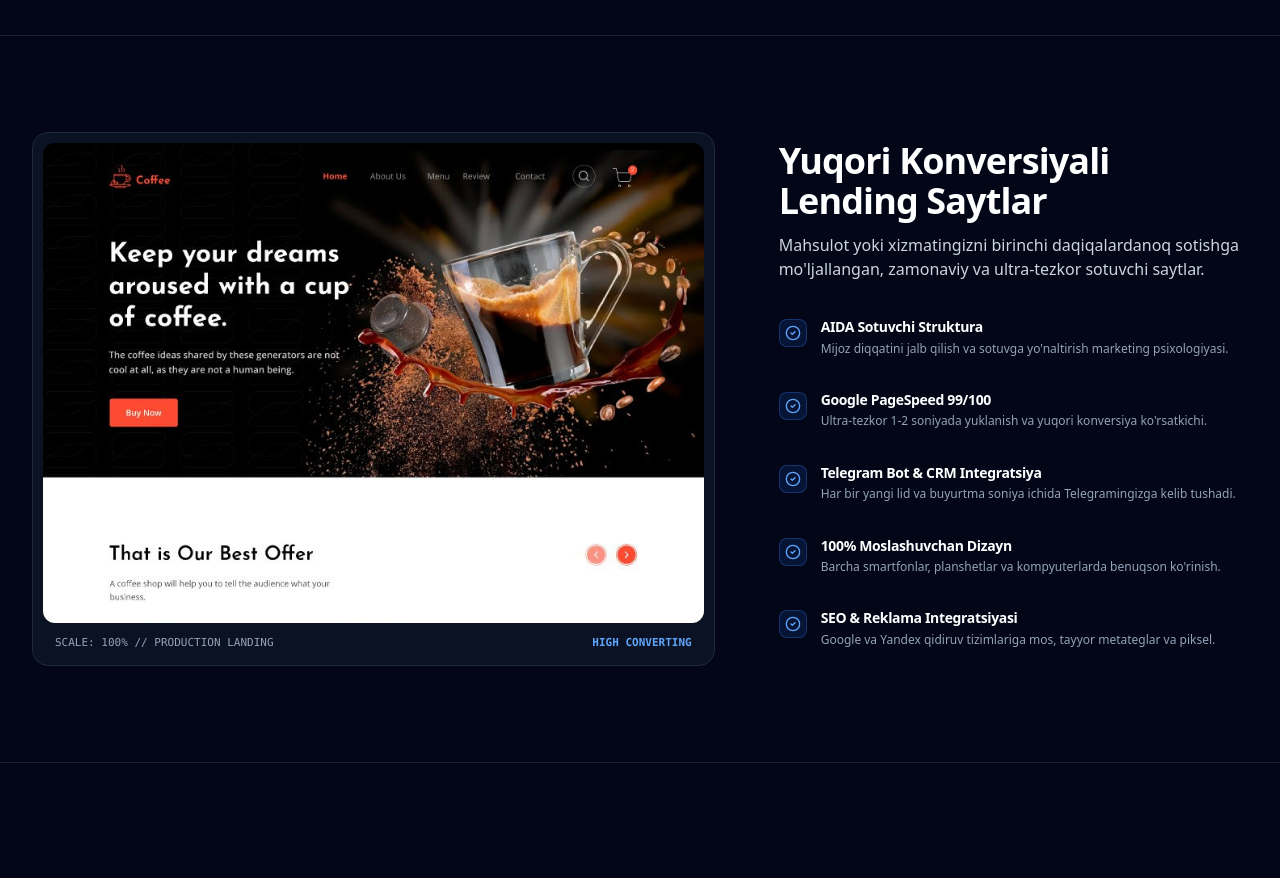
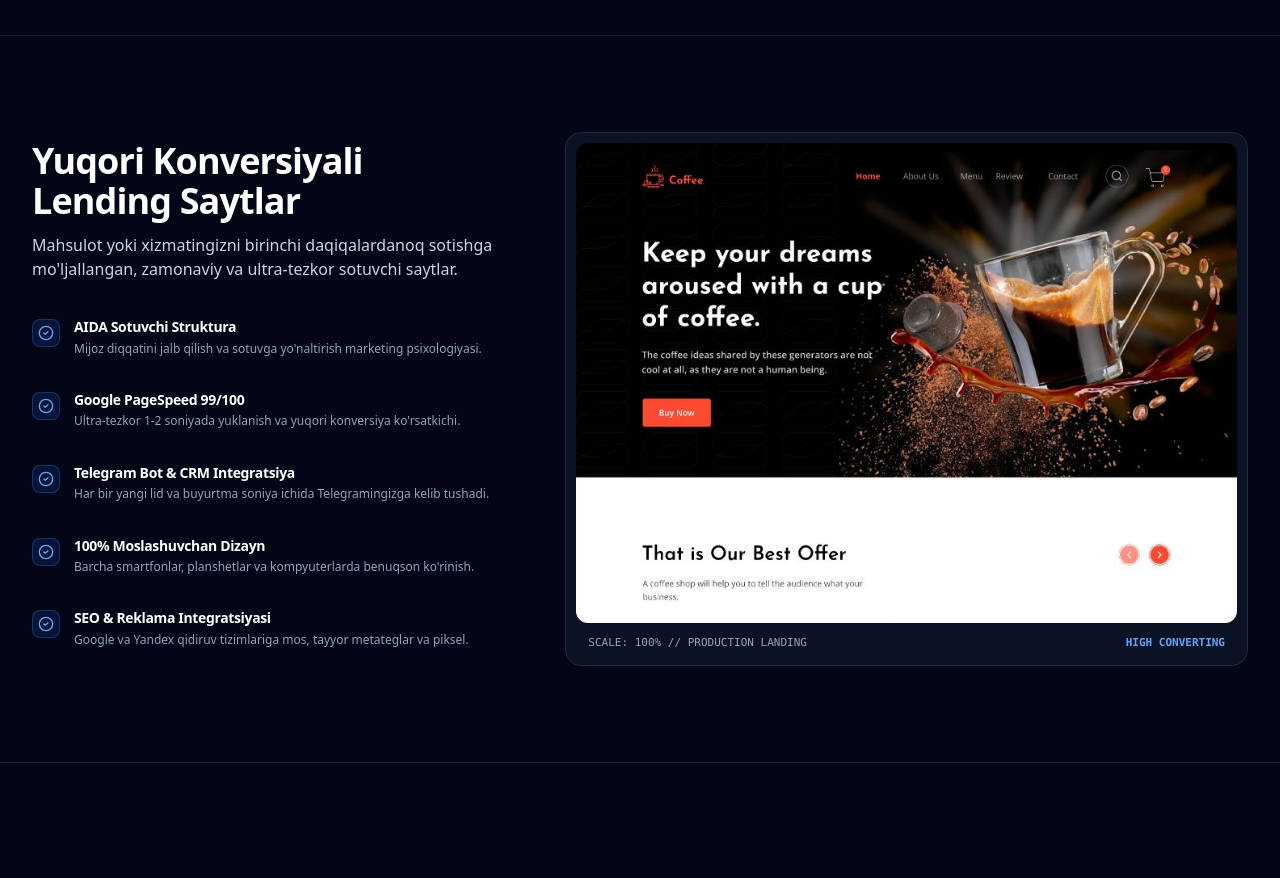
Before and after one commit to humoyun1773/IT-xizmatlari, a Next.js app in the folder frontend/: page / in a window 1280 px wide. Shown: the part 2180-3058 px from the top of the page. Built offline with nearby package versions, Linux system fonts and the light colour scheme.

Commit message:
feat(ui): swap Section 3 (Landing Pages) layout so text is on the left and image is on the right

```diff
--- a/frontend/src/app/page.tsx
+++ b/frontend/src/app/page.tsx
@@ -247,29 +247,8 @@
         className="py-24 px-4 sm:px-6 lg:px-8 max-w-7xl mx-auto w-full relative border-t border-slate-800/80"
       >
         <div className="grid grid-cols-1 lg:grid-cols-12 gap-12 lg:gap-16 items-center">
-          {/* Left Column: Precision Graphic Framed Landing Page Image (7 cols) */}
-          <div className="lg:col-span-7 w-full order-2 lg:order-1">
-            <div className="relative rounded-2xl border border-slate-800 bg-slate-900/70 p-2 sm:p-2.5 overflow-hidden transition-all duration-300 hover:border-slate-700 group">
-              {/* Image Frame with Balanced Height */}
-              <div className="relative h-[420px] sm:h-[460px] lg:h-[480px] rounded-xl overflow-hidden bg-slate-950 flex items-center justify-center">
-                <img
-                  src="/landing-showcase.png"
-                  alt="Landing Page Website Showcase"
-                  className="w-full h-full object-cover object-top transition-transform duration-500 group-hover:scale-[1.01]"
-                  loading="lazy"
-                />
-              </div>
-
-              {/* Technical Bottom Label */}
-              <div className="px-3 pt-3 pb-1 flex items-center justify-between text-[11px] font-mono text-slate-400">
-                <span>SCALE: 100% // PRODUCTION LANDING</span>
-                <span className="text-blue-400 font-bold">HIGH CONVERTING</span>
-              </div>
-            </div>
-          </div>
-
-          {/* Right Column: Natural & Clean Typography with Structured Features (5 cols) */}
-          <div className="lg:col-span-5 space-y-6 order-1 lg:order-2">
+          {/* Left Column: Natural & Clean Typography with Structured Features (5 cols) */}
+          <div className="lg:col-span-5 space-y-6">
             <div className="space-y-3">
               <h2
                 id="landing-heading"
@@ -302,6 +281,27 @@
                   </div>
                 </div>
               ))}
+            </div>
+          </div>
+
+          {/* Right Column: Precision Graphic Framed Landing Page Image (7 cols) */}
+          <div className="lg:col-span-7 w-full">
+            <div className="relative rounded-2xl border border-slate-800 bg-slate-900/70 p-2 sm:p-2.5 overflow-hidden transition-all duration-300 hover:border-slate-700 group">
+              {/* Image Frame with Balanced Height */}
+              <div className="relative h-[420px] sm:h-[460px] lg:h-[480px] rounded-xl overflow-hidden bg-slate-950 flex items-center justify-center">
+                <img
+                  src="/landing-showcase.png"
+                  alt="Landing Page Website Showcase"
+                  className="w-full h-full object-cover object-top transition-transform duration-500 group-hover:scale-[1.01]"
+                  loading="lazy"
+                />
+              </div>
+
+              {/* Technical Bottom Label */}
+              <div className="px-3 pt-3 pb-1 flex items-center justify-between text-[11px] font-mono text-slate-400">
+                <span>SCALE: 100% // PRODUCTION LANDING</span>
+                <span className="text-blue-400 font-bold">HIGH CONVERTING</span>
+              </div>
             </div>
           </div>
         </div>
```
